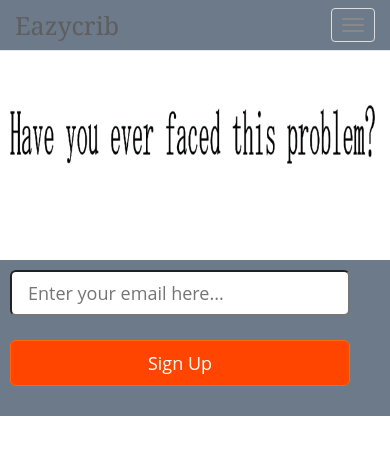
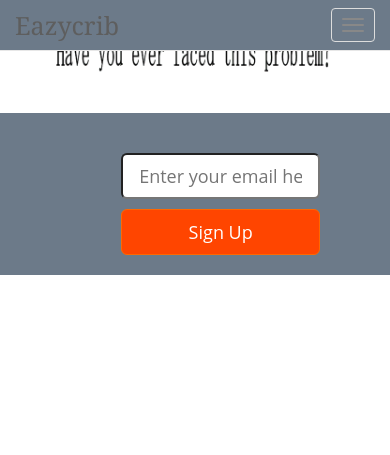
Before and after one commit to bernardAdark/eazycrib, a PHP site: page / in a window 390 px wide; the page is wider, and only the part inside the window is pictured. Shown: the top 455 px of that part. Run offline with PHP 8.4, Linux system fonts and the light colour scheme; some libraries are stand-ins or nearby versions.

Commit message:
updates to ui responsiveness

```diff
--- a/css/style.css
+++ b/css/style.css
@@ -3,11 +3,12 @@ body {
 	height: 600px;
 	font-family: "Open Sans", sans-serif;
 	font-size: 15px;
+  max-width: 100%;
 	line-height: 1.715;
 	background-color: #fff;
 	color: #666;
 	overflow-x: hidden;
-	max-width: 100%;
+
 }
 h2 {
 	color: #fff;
@@ -22,25 +23,14 @@ h2 {
     font-family: Georgia;
 }
 
-.allow{
-	margin-top: 50px;
-	min-width: 100%;
-}
 img{
 	min-width: 100%;
-
 }
 
 .spacing {
    width: 100%;
+}
 
-
-}
-/*.signup-move {
-	position: relative;
-	top: -15px;
-	left: 320px;
-}*/
 .btn-success {
 	background-color: #ff4500;
 	border-color: #ff6700;
@@ -60,135 +50,80 @@ h2 #signup-success #signup-error {
 	position: fixed;
   right: 0;
   left: 0;
-	width: 1400px;
+	width: 100%;
 	background-color: #6C7A89;
-	padding: 20px;
+	padding: 20px 20px 20px 18%;
 	margin: 0;
 }
-.em{
-  margin-left: 200px;
+
+/* Large desktops and laptops */
+@media (min-width: 1200px) {
+  .bgcolor {
+    padding-left: 30%;
+  }
 }
 
-
-@media screen and (max-width: 1000px) {
-
-    .bgcolor{
-   	margin-left: -50px;
-   	margin-top: 30px;
+/* Landscape tablets and medium desktops */
+@media (min-width: 992px) and (max-width: 1199px) {
+  .signup-move{
+      padding-left: 0;
+    }
+    #signup-button {
+      display: inline;
+      margin-top: 0;
+      width: 15%;
+    }
+    #text-input {
+      width: 70%;
+      text-align: center;
+    }
 }
 
-   .allow{
-   	height:400px;
-   	min-width: 130%;
-   	margin-left: -60px;
-   	margin-right: 0px;
-   	margin-top: 50px;
+ /* Portrait tablets and small desktops  */
+@media (min-width: 768px) and (max-width: 991px) {
+  .signup-move{
+      padding-left: 0;
     }
-
-   .em{
-   	margin-left: -1px;
+    #signup-button {
+      display: inline;
+      margin-top: 0;
+      width: 15%;
     }
-   .but{
-   	margin-left: 0px;
+    #text-input {
+      width: 70%;
+      text-align: center;
     }
 
 }
 
-@media screen and (max-width: 840px) {
-
-    .allow{
-   	height:300px;
-
+/* Landscape phones and portrait tablets */
+@media (max-width: 767px) {
+  .signup-move{
+      padding-left: 20%;
     }
-
-   .but {
-  position: relative;
-  left: -340px;
-  top:40px;
+    #signup-button {
+      display: block;
+      margin-top: 10px;
+      width: 80%;
     }
-
- .em{
-  margin-left: 200px;
-   margin-top: -30px;
-
- }
-
-  .bgcolor{
-    padding-bottom: 70px;
-
+    #text-input {
+      width: 80%;
+      text-align: center;
     }
 }
 
-@media screen and (max-width: 580px) {
-    .bgcolor{
-    	margin-left:-85px;
-
+/* Portrait phones and smaller */
+@media (max-width: 480px) {
+    .signup-move{
+      padding-left: 20%;
     }
-
-   .allow{
-   	height:230px;
+    #signup-button {
+      display: block;
+      margin-top: 10px;
+      width: 80%;
     }
-
- .but {
-  position: relative;
-  left: -340px;
-  top:40px;
+    #text-input {
+      width: 80%;
+      text-align: center;
     }
-
- .em{
-  margin-left: 200px;
-   margin-top: -30px;
-
 }
-
-  .bgcolor{
-    padding-bottom: 70px;
-
-  }
-
-
-}
-
-@media screen and (max-width: 400px) {
-    .bgcolor{
-    	margin-left:-70px;
-
-    }
-
-   .allow{
-   	height:180px;
-   	min-width: 130%;
-   	margin-left: -50px;
-   	margin-right: 0px;
-
-   }
-
-.but {
-  position: relative;
-  left: -340px;
-  top:40px;
-}
-
- .em{
-   margin-top: -30px;
-   margin-left: 60px;
-
- }
-
-  .bgcolor{
-  	padding-bottom: 70px;
-
-  }
-  #signup-success, #signup-error{
-    font-size: 1em;
-    margin-left: -120px;
-  }
-
-}
-
-
-body
-	margin: 0px;
-
-
-}
--- a/home.html
+++ b/home.html
@@ -18,7 +18,7 @@
   <body>
 
     <!-- Static navbar -->
-     <div class="container-fluid">
+    <div class="container-fluid">
     <nav class="navbar navbar-default navbar-fixed-top">
       <div class="container">
         <div class="navbar-header">
@@ -34,28 +34,24 @@
     </nav>
 
     <div class="container-fluid">
-
-              <img class="spacing col-xs-12 col-sm-12 col-md-12 col-lg-12 allow" src="pickup7.gif">
-
-
+        <img class="spacing col-xs-12 col-sm-12 col-md-12 col-lg-12" src="pickup7.gif">
     </div>
 
     <div class="container-fluid bgcolor">
-        <div class="row signup-move">
-          <div class="col-xs-12 col-sm-12 col-md-12">
+        <div class="row">
+          <div class="col-xs-12 col-sm-12 col-md-12 signup-move">
             <div class="signup">
+
               <div class="inforesult ">
                 <h2 id="signup-success"></h2>
                 <h2 id="signup-error"></h2>
               </div>
 
               <form class="signup-form form-inline myform" id="signup-form" role="form" onsubmit="return signup(this)">
-                  <input class=" input-lg col-lg-4 col-md-4 col-sm-12  col-xs-3 em" size="35" name="email" type="email" placeholder="Enter your email here..." required>
+                  <input class=" input-lg" id="text-input"size="35" name="email" type="email" placeholder="Enter your email here..." required>
+                  <button class="btn btn-lg btn-success" id="signup-button" type="submit" >Sign Up</button>
+              </form>
 
-
-                  <button class="btn btn-lg btn-success col-lg-1 col-md-1  col-sm-12  col-xs-3 but " id="signup-button" type="submit" >Sign Up</button>
-
-              </form>
             </div>
           </div>
         </div>
```
Lines whose indentation alone changed are shown as unchanged.
